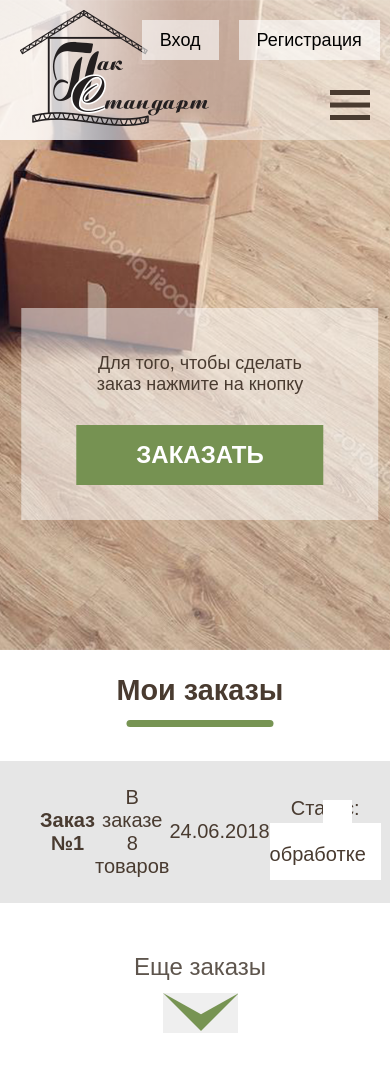
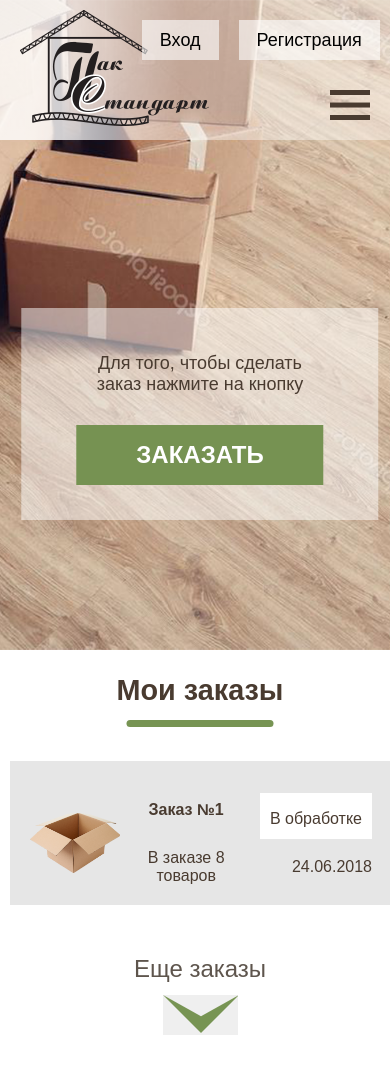
Before and after one commit to bacfm/boxes, a React app: page /account in a window 390 px wide. Shown: the top 1074 px of the page. Built offline with nearby package versions, Linux system fonts and the light colour scheme; a web font is replaced by a local one.

Commit message:
Person page design

```diff
--- a/src/components/Account/accountForms/style.scss
+++ b/src/components/Account/accountForms/style.scss
@@ -14,12 +14,29 @@
       background: rgba(230, 230, 230, .5);
       font-size: 18px;
       color: #a4a4a4;
+      @media(max-width: 580px){
+        width: calc(90% - 60px);
+        padding: 0 30px 42px 30px;
+        top: 200px;
+      }
+      @media (max-width: 480px) {
+        width: calc(95% - 40px);
+        padding: 0 20px 42px 20px;
+      }
+      @media(max-width: 420px){
+        padding: 0;
+        width: 90%;
+        margin: 0 auto;
+      }
       .box-instruction, .box-num {
         color: #493b30;
         font-size: 18px;
       }
       .form-information {
         display: flex;
+        @media(max-width: 580px){
+          margin: 0 auto;
+        }
         input {
           width: calc(364px - 16px);
           padding: 20px 0 12px 16px;
@@ -27,6 +44,14 @@
           margin-bottom: 12px;
           font-size: 18px;
           color: #493b30;
+          @media(max-width: 580px){
+            width: calc(100% - 16px);
+          }
+          @media(max-width: 480px){
+            width: calc(80% - 16px);
+            margin: 0 auto;
+            margin-bottom: 10px;
+          }
           &::placeholder {
             color: #a4a4a4;
           }
@@ -90,6 +115,10 @@
         display: inline-flex;
         flex-direction: column;
         margin-right: 65px;
+        @media(max-width: 580px){
+          width: 100%;
+          margin: 0 auto;
+        }
       }
         .payment-info {
           padding-top: 25px;
@@ -246,12 +275,18 @@
   color: #fff;
   font-size: 18px;
   font-weight: bold;
+  @media(max-width: 480px){
+    width: 80%;
+  }
 }
 .user-companies {
   text-align: left;
   color: #695c53;
   width: 365px;
   margin: 0 auto;
+  @media(max-width: 480px){
+    width: 80%;
+  }
   li{
     list-style: none;
     margin-bottom: 12px;
--- a/src/components/Account/orderItem.jsx
+++ b/src/components/Account/orderItem.jsx
@@ -5,11 +5,15 @@
     return (
         <div className="order-item">
             <div className="box_picture"></div>
-            <span className="order_number">Заказ №1</span>
-            <span className="order_quantity">В заказе 8 товаров</span>
+            <div className="order_inf_wrap">
+                <span className="order_number">Заказ №1</span>
+                <span className="order_quantity">В заказе 8 товаров</span>
+            </div>
+            <div className="status_wrap">
             <span className="order_date">24.06.2018</span>
             <div className="order_status">
-                Статус: <span>В обработке</span>
+                <p>Статус:</p> <span>В обработке</span>
+            </div>
             </div>
         </div>
     );
--- a/src/components/Account/style.scss
+++ b/src/components/Account/style.scss
@@ -39,10 +39,18 @@
 .my-orders {
     .content-wrapper {
         height: calc(100% - 124px);
+        @media(max-width: 940px){
+            h1 {
+                font-size: 1.8rem;
+            }
+        }
     }
     .orders-list {
         max-width: 1090px;
         margin: 0 auto;
+        @media(max-width: 1100px) {
+            padding: 0 10px;
+        }
         .order-item {
             background: #e6e6e6;
             width: calc(100% - 80px);
@@ -52,22 +60,100 @@
             align-items: center;
             color: #493b30;
             font-size: 20px;
+            @media(max-width: 940px){
+                font-size: 1.2rem;
+            }
+            @media(max-width: 900px){
+                height: auto;
+                width: 80%;
+                margin: 0 auto;
+                padding-top: 40px;
+                padding-bottom: 20px;
+                font-size: 1rem;
+            }
+            @media(max-width: 710px){
+                width: 90%;
+            }
+            @media(max-width:640px){
+                padding-left: 20px;
+                padding-right: 20px;
+            }
             .box_picture {
                 height: 80px;
                 width: 120px;
                 background-image: url("./img/box.png");
-                background-size: 100%;
                 background-size: cover;
                 display: inline-block;
+                @media(max-width: 640px){
+                    height: 60px;
+                    width: 90px;
+                }
             }
             .order_number {
                 font-weight: bold;
+                @media(max-width: 900px){
+                    padding-bottom: 30px;
+                }
+            }
+            .order_inf_wrap {
+                display: inline-flex;
+                width: 40%;
+                justify-content: space-around;
+                @media(max-width: 900px){
+                    flex-direction: column;
+                    align-items: flex-start;
+                    width: 25%;
+                    text-align: left;
+                }
+                @media(max-width: 880px) {
+                    width: 30%;
+                }
+                @media(max-width: 640px) {
+                   align-items: center;
+                    text-align: center;
+                }
+            }
+            .status_wrap{
+                display: inline-flex;
+                width: 40%;
+                justify-content: space-between;
+                @media(max-width: 980px){
+                    width: 45%;
+                }
+                @media(max-width: 900px){
+                    flex-direction: column-reverse;
+                    align-items: flex-end;
+                    width: 35%;
+                }
+                @media(max-width: 640px) {
+                    width: 30%;
+                }
+                @media(max-width: 525px) {
+                    width: 35%;
+                }
             }
             .order_status {
+                display: inline-block;
+                @media (max-width: 900px) {
+                    padding-bottom: 30px;
+                }
+                p{
+                    display: inline;
+                    @media(max-width: 640px) {
+                        display: none;
+                    }
+                }
                 span {
                     background: #fff;
                     padding: 20px 15px 15px 15px;
                     margin-left: 25px;
+                    @media(max-width: 640px) {
+                        margin-left: 10px;
+                    }
+                    @media(max-width: 495px){
+                        padding: 17px 10px 12px 10px;
+                        margin: 0;
+                    }
                 }
             }
         }
--- a/src/components/Contacts/style.scss
+++ b/src/components/Contacts/style.scss
@@ -38,27 +38,27 @@
         position: absolute;
         border: 24px solid #c0986c;
         background: #f6f1ee;
-        padding: 0 6.48% 0 5.15%;
+        width: 30%;
         text-align: center;
         height: calc(366px - 23px);
-        @media(max-width: 1230px){
-          padding: 0 5% 0 3.2%;
+        h1{
+          margin: 0 auto;
+          padding-top: 30px;
         }
+
         @media(max-width: 1140px){
-          padding: 0 2.5% 0 2.5%;
           h1 {
             font-size: 1.7rem;
           }
         }
         @media (max-width: 980px) {
           margin-bottom: 20px;
-          h1{
-            margin: 0 auto;
-            padding-top: 35px;
-          }
         }
         @media(max-width: 490px) {
-          padding: 0 4% 0 2.5%;
+          h1{
+            font-size: 1.4rem;
+            margin: 0 auto;
+          }
         }
         .info-item {
           font-size: 24px;
@@ -79,10 +79,13 @@
           @media (max-width: 980px)
         {
           position: static;
-          width: 40%;
+          width: 50%;
         }
-        @media(max-width: 770px){
-          width: 55%;
+        @media(max-width: 640px){
+          width: 60%;
+        }
+        @media(max-width: 560px){
+          width: 70%;
         }
       }
       .contact-city {
@@ -94,10 +97,13 @@
         }
         @media (max-width: 980px) {
           position: static;
-          width: 40%;
+          width: 50%;
         }
-        @media(max-width: 770px){
-          width: 55%;
+        @media(max-width: 640px){
+          width: 60%;
+        }
+        @media(max-width: 560px){
+          width: 70%;
         }
       }
       .contact-phones {
@@ -109,10 +115,13 @@
         }
         @media (max-width: 980px) {
           position: static;
-          width: 40%;
+          width: 50%;
         }
-        @media(max-width: 770px){
-          width: 55%;
+        @media(max-width: 640px){
+          width: 60%;
+        }
+        @media(max-width: 560px){
+          width: 70%;
         }
       }
        @media(max-width: 1260px){
--- a/src/components/MainPage/style.scss
+++ b/src/components/MainPage/style.scss
@@ -139,6 +139,7 @@
           text-decoration: none;
           @media(max-width: 560px){
             font-size: 1rem;
+            padding: 16px 28px;
           }
         }
       }
```
Also changed, not shown: src/ПОЧАСОВКА.txt, 8 other files (tests, documents, lock files or other folders).
